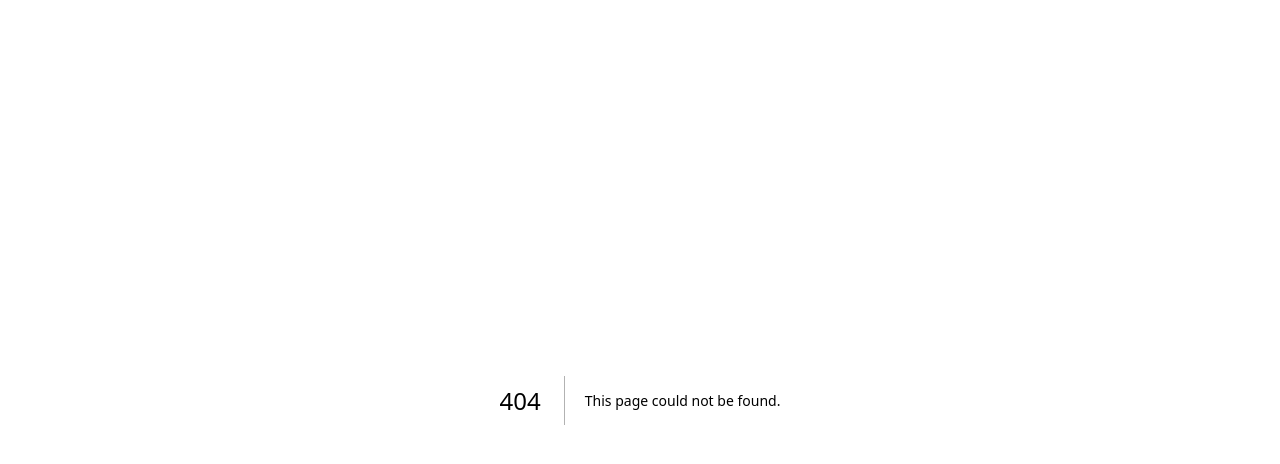
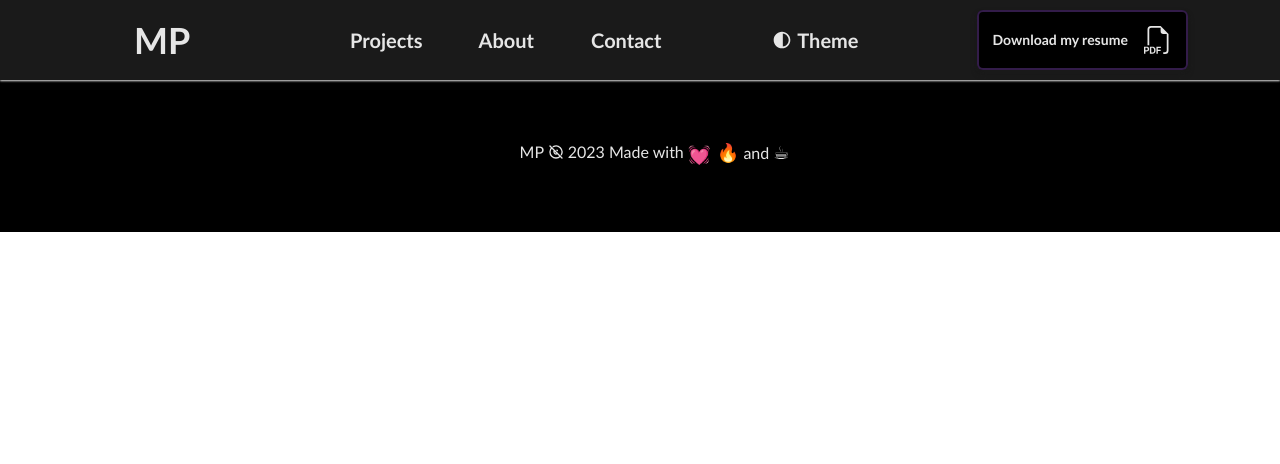
Before and after one commit to michalpaprocki/portfolio, a Next.js app: page /dashboard in a window 1280 px wide. Before the commit this address had no page. Shown: the top 464 px of the page. Built offline with nearby package versions, Linux system fonts and the light colour scheme.

Commit message:
updated critical packagas

```diff
--- /dev/null
+++ b/app/dashboard/page.tsx
@@ -0,0 +1,12 @@
+
+
+const page = () => {
+
+    return (
+        <div className="bg-light-color text-dark-color dark:bg-dark-color dark:text-light-color pb-12 flex flex-col">
+            xx
+        </div>
+    )
+}
+
+export default page
--- a/app/layout.tsx
+++ b/app/layout.tsx
@@ -1,6 +1,8 @@
 import "./globals.css";
 import Script from "next/script";
 import { Metadata } from "next";
+import Header from "./components/dynamic/Header";
+import Footer from "./components/static/Footer";
 
 export const metadata: Metadata = {
   title: "Michał Paprocki | Web Developer",
@@ -16,8 +18,12 @@ export default function RootLayout({
   return (
     <>
       <html lang="en">
-        <body>{children}</body>
-        <Script src="./scripts/theme.js" />
+        <body>
+          <Header />
+          {children}
+          <Script src="./scripts/theme.js" />
+          <Footer />
+        </body>
       </html>
     </>
   );
--- a/app/page.tsx
+++ b/app/page.tsx
@@ -1,7 +1,6 @@
 
 
-import Footer from "./components/static/Footer";
-import Header from "./components/dynamic/Header";
+
 import Landing from "./components/Landing";
 import ProjectsShowcase from "./components/ProjectsShowcase";
 import About from "./components/About";
@@ -11,8 +10,8 @@ import Contact from "./components/Contact";
 
 export default function Home() {
   return (
-    <>
-      <Header />
+
+
     <main
       id="up"
       className={`bg-light-color text-dark-color dark:bg-dark-color dark:text-light-color pb-12 flex flex-col`}
@@ -23,7 +22,6 @@ export default function Home() {
       <Contact />
 
     </main>
-      <Footer />
-    </>
+
   );
 }
--- a/next.config.js
+++ b/next.config.js
@@ -1,8 +1,6 @@
 /** @type {import('next').NextConfig} */
 const nextConfig = {
-  experimental: {
-    appDir: true,
-  },
+
 }
 
 module.exports = nextConfig
```
Also changed, not shown: package.json (+8 -4 lines), 2 other files (tests, documents, lock files or other folders). Lines whose indentation alone changed are shown as unchanged.
